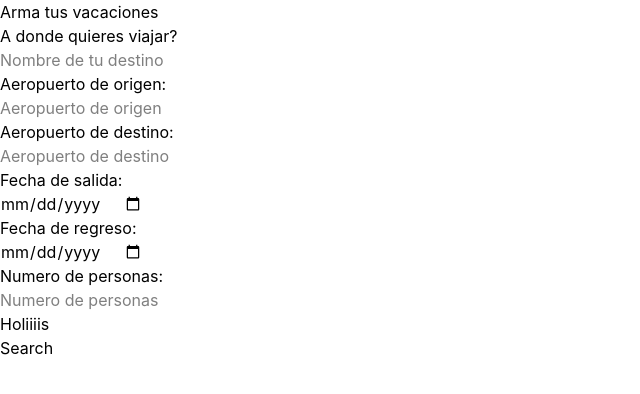
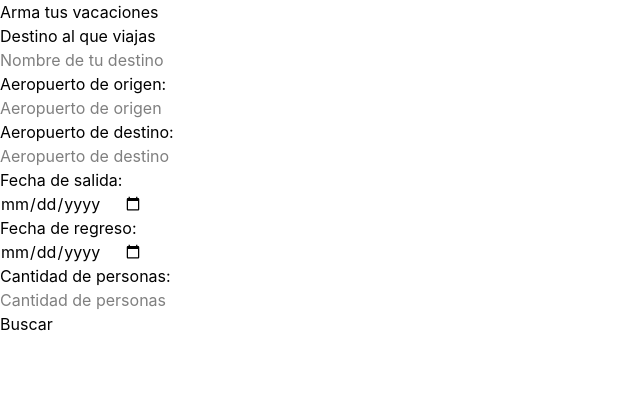
Before and after one commit to AndreaMartinezC12/Proyecto-fullstack-2-vacaciones, a React (Vite) app: page / in a window 1280 px wide. Shown: the top 394 px of the page, without its empty margins (0-640 px from the left). Built offline with nearby package versions, Linux system fonts and the light colour scheme.

Commit message:
Descomponiendo el formulario de entrada en atomos y moleculas

```diff
--- /dev/null
+++ b/src/components/atoms/Button.jsx
@@ -0,0 +1,6 @@
+export default function Button ({text, type}){
+
+    return <button type={type} className={"search-button"}>
+        {text}
+    </button>
+}
--- /dev/null
+++ b/src/components/atoms/Input.jsx
@@ -0,0 +1,10 @@
+export default function Input({type, placeholder, onChange}){
+    return(
+        <input
+            type={type}
+            placeholder={placeholder}
+            onChange={onChange}
+            className="inout"
+        />
+    )
+}
--- a/src/components/forms/SearchData.jsx
+++ b/src/components/forms/SearchData.jsx
@@ -3,6 +3,8 @@ import { useState, useEffect } from "react";
 import "./SearchData.css"
 // import InputDepartDate from "../inputs/InputDepartDate";
 // import InputDestCode from "../inputs/InputDestCode";
+import FormSection from "../Molecules/FormSection";
+import Button from "../Atoms/Button";
 import { useNavigate } from "react-router-dom";
 
 export default function SearchData({setDestCode, setOrigCode, setDepartDate, setReturnDate, setPeopleQty, setDestination}){
@@ -19,52 +21,50 @@ export default function SearchData({setDestCode, setOrigCode, setDepartDate, set
         <>
         <form onSubmit={doSubmit} class="flight-form">
             <h1>Arma tus vacaciones</h1>
-            <p>A donde quieres viajar?</p>
-            <input
+
+            <FormSection
+            label= "Destino al que viajas"
             type= "text"
             placeholder= "Nombre de tu destino"
             onChange={(e) => setDestination(e.target.value)}
             />
 
-            <p>Aeropuerto de origen:</p>
-            <input
+            <FormSection
+            label= "Aeropuerto de origen:"
             type= "text"
             placeholder="Aeropuerto de origen"
             onChange={(e) => setOrigCode(e.target.value)}
             />
 
-            <p>Aeropuerto de destino:</p>
-            <input
+            <FormSection
+            label = "Aeropuerto de destino:"
             type= "text"
             placeholder="Aeropuerto de destino"
             onChange={(e) => setDestCode(e.target.value)}
             />
 
-            <p>Fecha de salida:</p>
-            <input
+            <FormSection
+            label="Fecha de salida:"
             type= "date"
             placeholder="Fecha de salida"
             onChange={(e) => setDepartDate(e.target.value)}
             />
 
-            <p>Fecha de regreso:</p>
-            <input
+            <FormSection
+            label="Fecha de regreso:"
             type= "date"
             placeholder="Fecha de regreso"
             onChange={(e) => setReturnDate(e.target.value)}
             />
 
-            <p>Numero de personas:</p>
-            <input
+            <FormSection
+            label="Cantidad de personas:"
             type= "number"
-            placeholder="Numero de personas"
+            placeholder="Cantidad de personas"
             onChange={(e) => setPeopleQty(e.target.value)}
             />
 
-
-
-            <p>Holiiiis</p>
-            <button type="submit" class="search-button">Search</button>
+            <Button type="submit" text="Buscar"/>
 
         </form>
         </>
--- /dev/null
+++ b/src/components/molecules/FormSection.jsx
@@ -0,0 +1,14 @@
+import Input from "../Atoms/Input";
+
+export default function FormSection({type, label, placeholder, onChange}){
+    return(
+        <div className="form-section">
+            <p>{label}</p>
+            <Input
+                type={type}
+                placeholder={placeholder}
+                onChange={onChange}
+            />
+        </div>
+    )
+}
```
